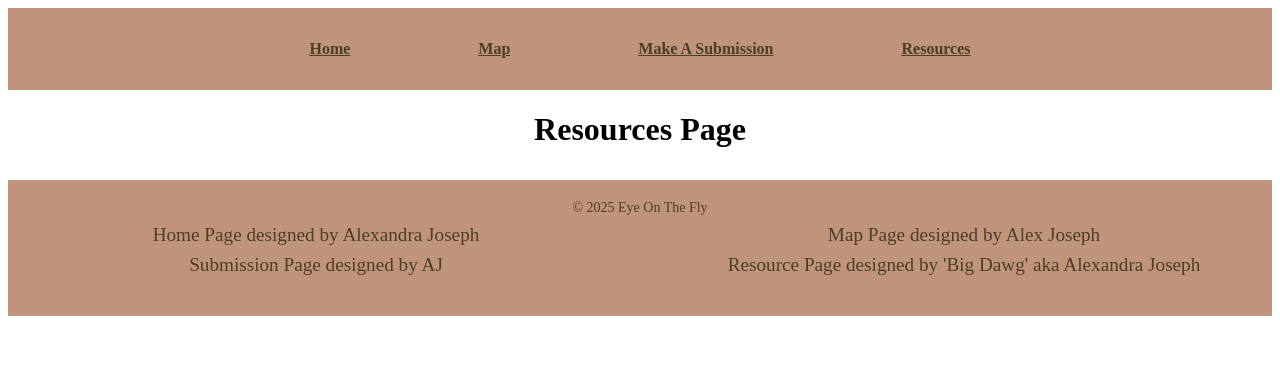
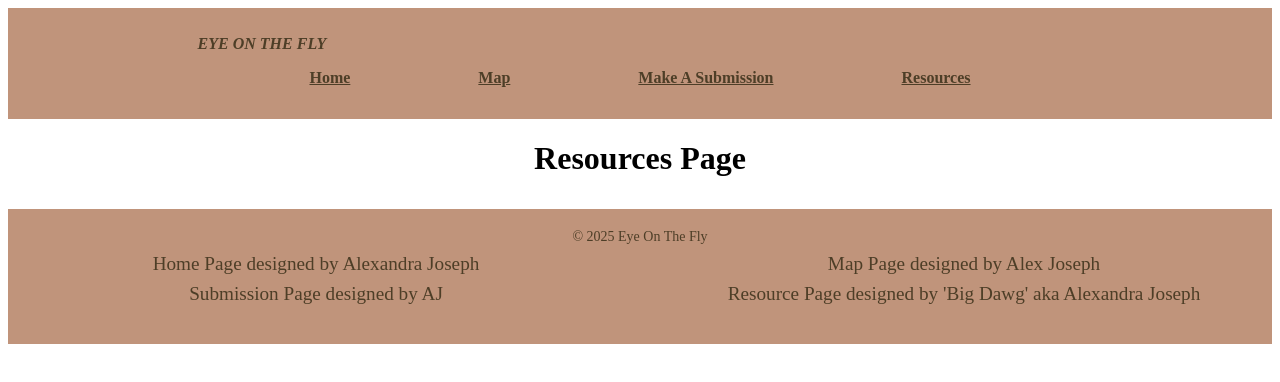
Before and after one commit to alex-joseph23/EYE-ONTHE-FLY-ALEX-J, a React (Vite) app: page /resources in a window 1280 px wide. Shown: the top 382 px of the page. Built offline with nearby package versions, Linux system fonts and the light colour scheme.

Commit message:
added another hover effect because the checklist says plural and added a title in my nav bar in my header

```diff
--- a/src/Pages/HomePage.css
+++ b/src/Pages/HomePage.css
@@ -17,12 +17,14 @@
     justify-content: center;
     flex-wrap: wrap;
     gap: 1.5rem;
-    margin-top: 2rem
+    margin-top: 2rem;
 }
 .lifecycle-stage img {
     width: 160px;
     border-radius: 20px;
 }
+.lifecycle-stage img:hover {transform: scale(1.5);}
+
 
 .mission-statement h2 {
     font-size: xx-large;
--- a/src/components/Header.css
+++ b/src/components/Header.css
@@ -2,7 +2,14 @@
     background-color:rgb(192, 148, 123);
     padding: 1rem 0;
 }
-
+.navbar-title {
+    padding-left: 15%;
+    text-align: left;
+    font-size: medium;
+    margin-bottom: 0%;
+    font-style: italic;
+    color:rgb(77, 62, 39);
+}
 .navbar {
     display: flex;
     justify-content:center;
--- a/src/components/Header.jsx
+++ b/src/components/Header.jsx
@@ -8,6 +8,7 @@ function Header() {
         {path: "/resources", label: "Resources"}
     ];
     return ( <header className="site-header">
+        <h1 className= "navbar-title">EYE ON THE FLY</h1>
         <nav className="navbar">
             <ul className="nav-links">
                 {navItems.map((item) => ( <li key={item.path}>
```
Also changed, not shown: src/Pages/HomePage.jsx (+0 -16 lines).
